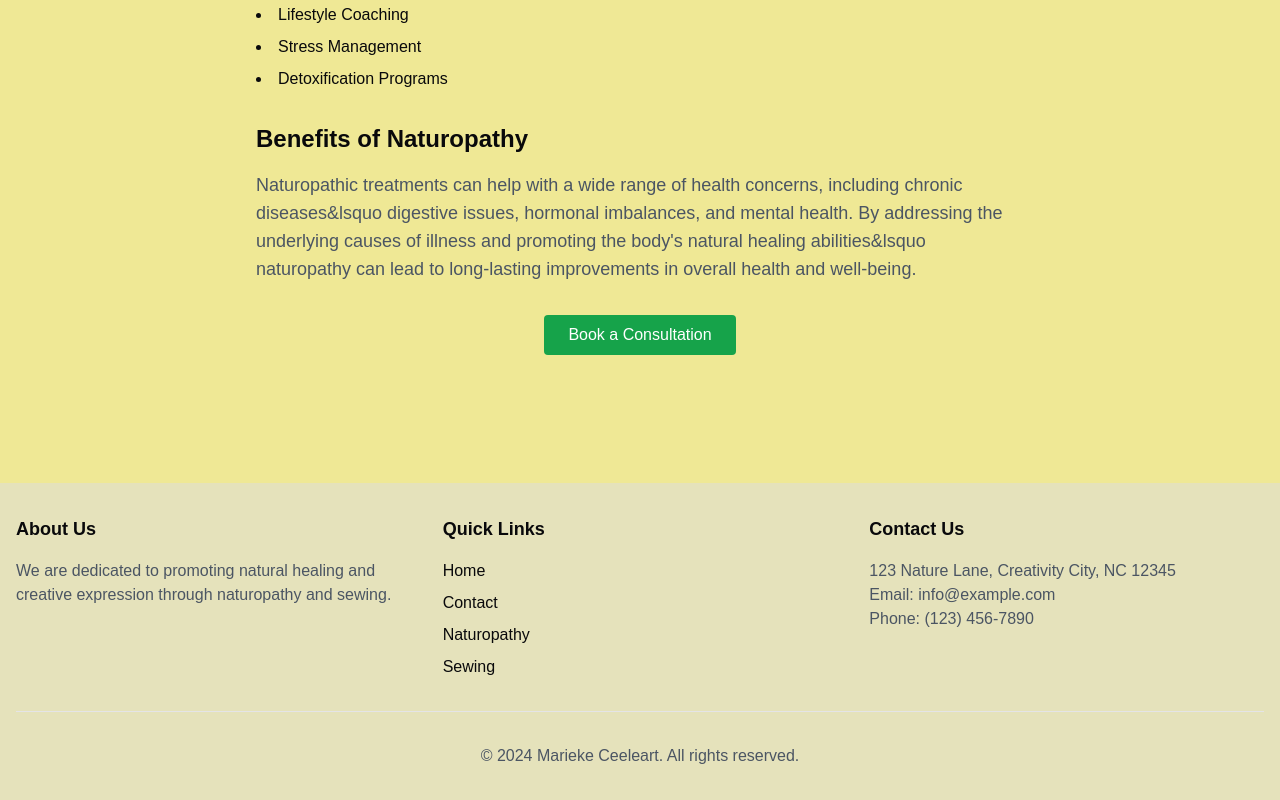
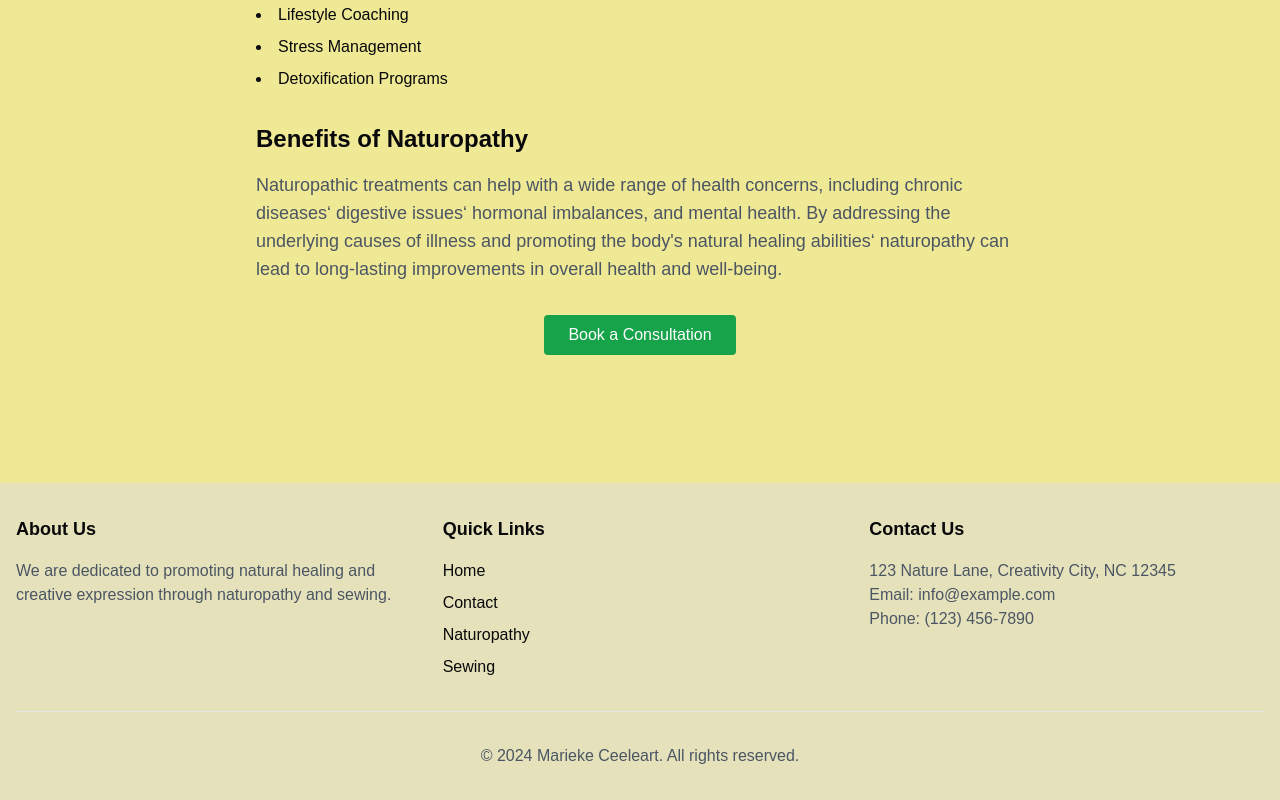
Before and after one commit to HOTP0T/MariekeWebApp, a Next.js app: page /naturopathy in a window 1280 px wide. Shown: the part 1247-2047 px from the top of the page. Built offline with nearby package versions, Linux system fonts and the light colour scheme.

Commit message:
fixed special caracters for ver el deployment

```diff
--- a/app/naturopathy/page.tsx
+++ b/app/naturopathy/page.tsx
@@ -48,7 +48,7 @@ export default function Naturopathy() {
             </ul>
             <h3 className="text-2xl font-semibold mb-4">Benefits of Naturopathy</h3>
             <p className="text-lg text-gray-600 mb-8">
-              Naturopathic treatments can help with a wide range of health concerns, including chronic diseases&lsquo digestive issues, hormonal imbalances, and mental health. By addressing the underlying causes of illness and promoting the body's natural healing abilities&lsquo naturopathy can lead to long-lasting improvements in overall health and well-being.
+              Naturopathic treatments can help with a wide range of health concerns, including chronic diseases&lsquo; digestive issues&lsquo; hormonal imbalances, and mental health. By addressing the underlying causes of illness and promoting the body&apos;s natural healing abilities&lsquo; naturopathy can lead to long-lasting improvements in overall health and well-being.
             </p>
             <div className="text-center">
               <Link href="/contact" className="inline-block bg-green-600 text-white px-6 py-2 rounded hover:bg-green-700 transition-colors">
```
Also changed, not shown: app/page.tsx (+4 -4 lines).
